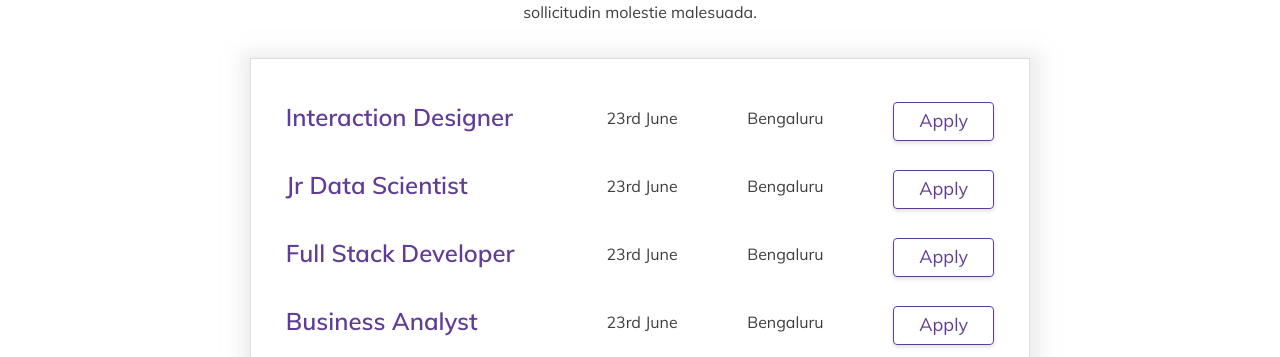
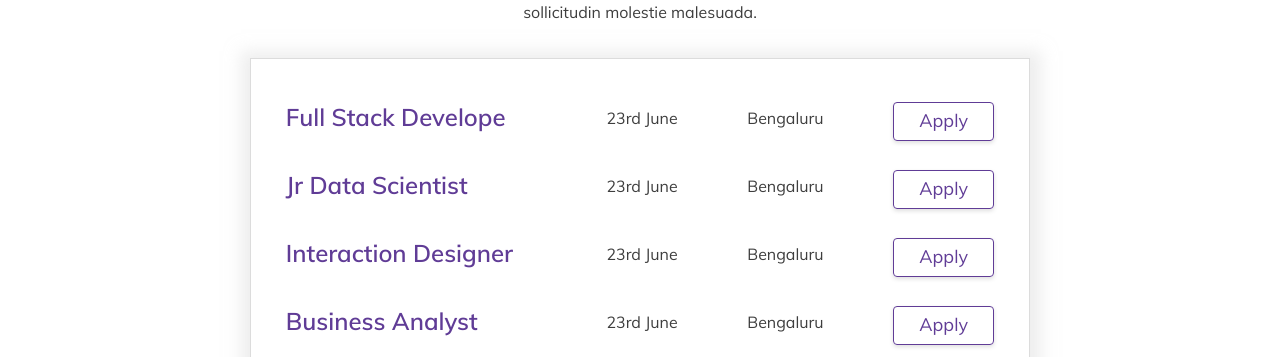
Before and after one commit to hashworks-code/hashworks_static, a Jekyll site: the page built from _pages/job.md, in a window 1280 px wide. Shown: the part 515-872 px from the top of the page. Built offline with Jekyll 4.4.1, drawn with Linux system fonts in a browser that asks for light colours; nearby versions of some CDN libraries.

Commit message:
icon changes

```diff
--- a/_layouts/job.html
+++ b/_layouts/job.html
@@ -13,7 +13,7 @@
      <div class="job__opening__position  jobslider">
        <div>
             <div class="job__opening__position--alignment">
-            <h1>Interaction Designer</h1>
+            <h1>Full Stack Develope</h1>
             <h2>23rd June</h2>
             <h2>Bengaluru</h2>
            <div class="job__opening__position--apply modal-toggle">Apply</div>
@@ -26,7 +26,7 @@
              </div>
 
              <div class="job__opening__position--alignment">
-                <h1>Full Stack Developer</h1>
+                <h1>Interaction Designer </h1>
                 <h2>23rd June</h2>
                 <h2>Bengaluru</h2>
                 <div class="job__opening__position--apply modal-toggle">Apply</div>
@@ -129,11 +129,12 @@
                    </div>
           </div>
           <!-- popup for job apply -->
-        <svg display="none"><defs><g id="icon-close"><path class="path1" d="M31.708 25.708c-0-0-0-0-0-0l-9.708-9.708 9.708-9.708c0-0 0-0 0-0 0.105-0.105 0.18-0.227 0.229-0.357 0.133-0.356 0.057-0.771-0.229-1.057l-4.586-4.586c-0.286-0.286-0.702-0.361-1.057-0.229-0.13 0.048-0.252 0.124-0.357 0.228 0 0-0 0-0 0l-9.708 9.708-9.708-9.708c-0-0-0-0-0-0-0.105-0.104-0.227-0.18-0.357-0.228-0.356-0.133-0.771-0.057-1.057 0.229l-4.586 4.586c-0.286 0.286-0.361 0.702-0.229 1.057 0.049 0.13 0.124 0.252 0.229 0.357 0 0 0 0 0 0l9.708 9.708-9.708 9.708c-0 0-0 0-0 0-0.104 0.105-0.18 0.227-0.229 0.357-0.133 0.355-0.057 0.771 0.229 1.057l4.586 4.586c0.286 0.286 0.702 0.361 1.057 0.229 0.13-0.049 0.252-0.124 0.357-0.229 0-0 0-0 0-0l9.708-9.708 9.708 9.708c0 0 0 0 0 0 0.105 0.105 0.227 0.18 0.357 0.229 0.356 0.133 0.771 0.057 1.057-0.229l4.586-4.586c0.286-0.286 0.362-0.702 0.229-1.057-0.049-0.13-0.124-0.252-0.229-0.357z"></path></g></defs></svg>
-          <div class="modal">
+        <!-- <svg display="none"><defs><g id="icon-close"><path class="path1" d="M31.708 25.708c-0-0-0-0-0-0l-9.708-9.708 9.708-9.708c0-0 0-0 0-0 0.105-0.105 0.18-0.227 0.229-0.357 0.133-0.356 0.057-0.771-0.229-1.057l-4.586-4.586c-0.286-0.286-0.702-0.361-1.057-0.229-0.13 0.048-0.252 0.124-0.357 0.228 0 0-0 0-0 0l-9.708 9.708-9.708-9.708c-0-0-0-0-0-0-0.105-0.104-0.227-0.18-0.357-0.228-0.356-0.133-0.771-0.057-1.057 0.229l-4.586 4.586c-0.286 0.286-0.361 0.702-0.229 1.057 0.049 0.13 0.124 0.252 0.229 0.357 0 0 0 0 0 0l9.708 9.708-9.708 9.708c-0 0-0 0-0 0-0.104 0.105-0.18 0.227-0.229 0.357-0.133 0.355-0.057 0.771 0.229 1.057l4.586 4.586c0.286 0.286 0.702 0.361 1.057 0.229 0.13-0.049 0.252-0.124 0.357-0.229 0-0 0-0 0-0l9.708-9.708 9.708 9.708c0 0 0 0 0 0 0.105 0.105 0.227 0.18 0.357 0.229 0.356 0.133 0.771 0.057 1.057-0.229l4.586-4.586c0.286-0.286 0.362-0.702 0.229-1.057-0.049-0.13-0.124-0.252-0.229-0.357z"></path></g></defs></svg> -->
+
+        <div class="modal">
             <div class="modal-wrapper modal-transition">
               <div class="modal-header">
-                <button class="modal-close modal-toggle"><svg class="icon-close icon" viewBox="0 0 32 32"><use xlink:href="#icon-close"></use></svg></button>
+                <button class="modal-close modal-toggle">  <img id="icon-close" src="../assets/image/job/cross.svg" alt=""></button>
               <h1> Interaction Designer</h1>
               </div>
 
--- a/_sass/_job.scss
+++ b/_sass/_job.scss
@@ -41,6 +41,7 @@
     color: #aaa;
     background: none;
     border: 0;
+    cursor: pointer;
   }
 
 
--- a/_sass/_layout.scss
+++ b/_sass/_layout.scss
@@ -20,9 +20,16 @@
 body{
     margin: 0px;
 
+
   a{
     text-decoration: none;
     margin: 0px;
+  }
+  input{
+    outline: none;
+  }
+  textarea{
+    outline: none;
   }
  // dropdown header
 .productService{
```
Also changed, not shown: other parts of _layouts/job.html (+2 -2 lines), assets/image/job/cross.svg (added), 3 other files.
